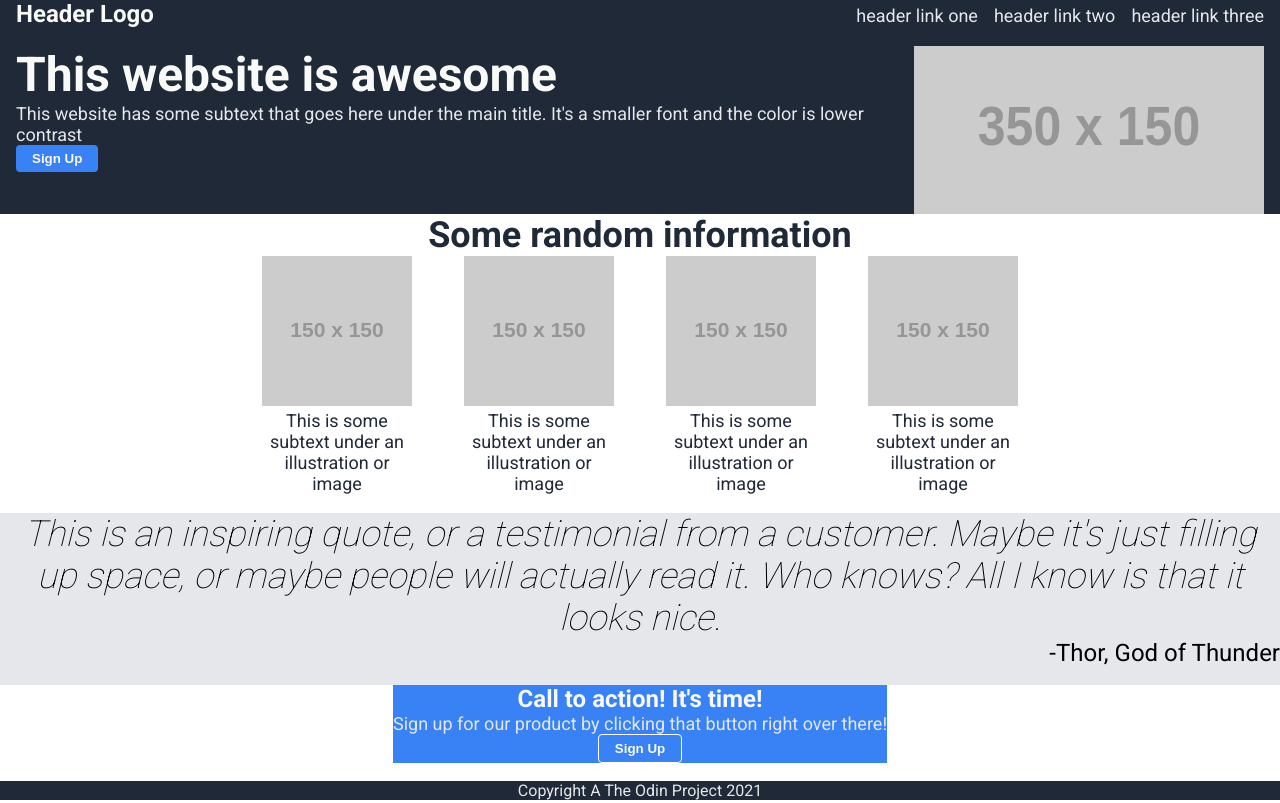
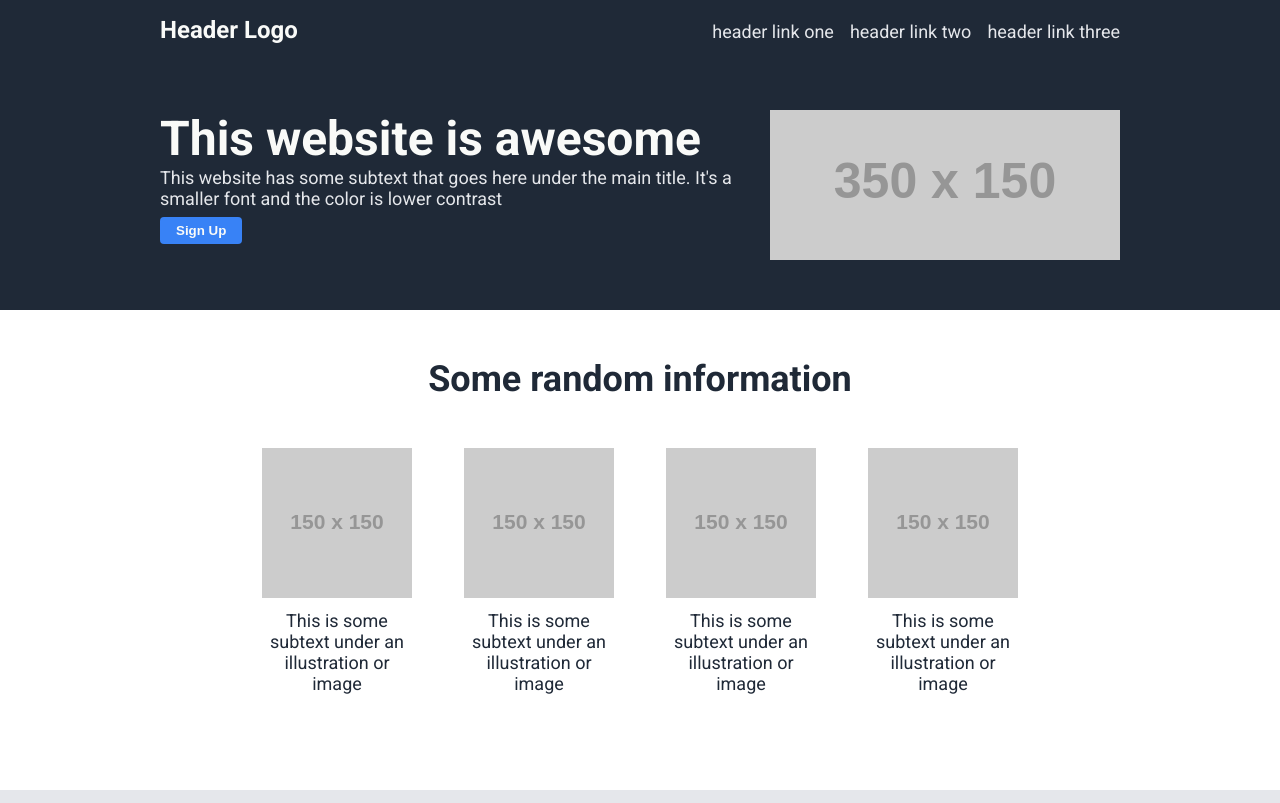
Before and after one commit to Liubsi/landing-page, a plain HTML site: page index.html in a window 1280 px wide. Shown: the top 803 px of the page. Drawn offline with Linux system fonts and the light colour scheme; placeholder pictures from the web are drawn by us.

Commit message:
completed formatting changes

```diff
--- a/styles.css
+++ b/styles.css
@@ -13,8 +13,11 @@ body {
     background-color: #1F2937;
     justify-content: space-between;
     color: #E5E7EB;
-    padding: 0px 16px;
+    padding: 16px 160px;
     text-align: left;
+    align-items: flex-start;
+
+    padding-bottom: 50px;
 
 }
 
@@ -37,11 +40,16 @@ body {
     font-size: 18px;
 }
 
+.hero-main, .subtext {
+    padding-right: 18px;
+}
+
 .title {
     font-weight: bolder;
     font-size: 36px;
     color: #1F2937;
     text-align: center;
+    padding: 48px;
 }
 
 .container {
@@ -50,6 +58,7 @@ body {
     gap: 52px;
     text-align: center;
     font-size: 18px;
+    margin-bottom: 96px;
 }
 
 .images {
@@ -57,8 +66,13 @@ body {
     color: #1F2937;
 }
 
+.middle1 img {
+    padding-bottom: 8px;
+}
+
 .middle2 {
     background-color: #E5E7EB;
+    padding: 100px 550px;
 }
 
 .quote {
@@ -68,15 +82,32 @@ body {
     font-weight: lighter;
 }
 
+.quote, .attribution {
+    text-align: left;
+    align-items: center;
+}
+
 .attribution {
     font-size: 24px;
-    text-align: end;
+    text-align: right;
+    padding-top: 16px;
+}
+
+.middle3 {
+    display: flex;
+    padding: 100px 0px;
+    justify-content: center;
 }
 
 .banner {
     background-color: #3882F6;
-    display: inline-block;
-    justify-content: center;
+    display: flex;
+    padding: 24px 80px;
+    border-radius: 8px;
+
+    text-align: left;
+    justify-content: space-around;
+    width: 700px;
 }
 
 .call-to-action {
@@ -97,6 +128,8 @@ button {
     border-radius: 4px;
     border: none;
     padding: 6px 16px;
+
+    margin-top: 8px;
 }
 
 .white-sign-up {
@@ -106,6 +139,7 @@ button {
 .footer {
     background-color: #1F2937;
     color: #E5E7EB;
+    padding: 24px;
 }
 
 ul {
```
